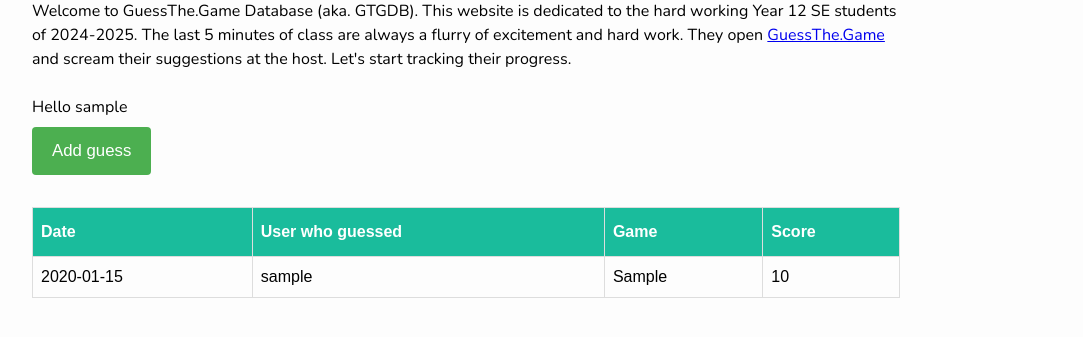
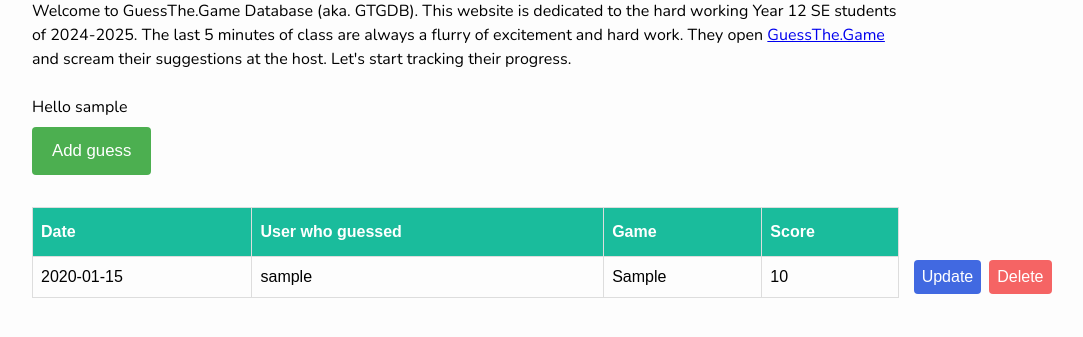
Before and after one commit to MohammadM123/GTGDB, a Flask app: page / in a window 1280 px wide. Shown: the part 257-594 px from the top of the page, without its empty margins (174-1257 px from the left). Run offline with Flask 3, Linux system fonts and the light colour scheme; a user stored in the database is signed in; tables that the repository leaves empty hold one stand-in row (values such as "Sample post").

Commit message:
update and delete html and css

```diff
--- a/static/css/style.css
+++ b/static/css/style.css
@@ -83,6 +83,48 @@ nav a.active {
   color: white;
 }
 
+.row-wrapper {
+  position: relative;
+}
+
+td.row-actions {
+  position: absolute;
+  right: -160px; /* adjust depending on spacing */
+  top: 50%;
+  transform: translateY(-50%);
+  display: flex;
+  gap: 8px;
+  border: none;
+}
+
+th.action-cell {
+  padding: 0;
+}
+
+.action-button {
+  font-size: 16px;
+  padding: 8px;
+}
+
+a.action-button {
+  display: inline;
+  color: #fff;
+  text-decoration: none;
+  padding: 0;
+  height: min-content;
+  margin: 8px 0px;
+  padding: 5px 8px;
+  border-radius: 4px;
+}
+
+.update-button {
+  background-color: royalblue;
+}
+
+.delete-button {
+  background-color: rgb(245, 100, 100);
+}
+
 input[type="text"],
 input[type="password"],
 input[type="date"],
--- a/templates/index.html
+++ b/templates/index.html
@@ -28,11 +28,25 @@
 
   <tbody>
     {% for guess in guesses %}
-    <tr>
+    <tr class="row-wrapper">
       <td>{{ guess['date'] }}</td>
       <td>{{ guess['username'] }}</td>
       <td>{{ guess['game'] }}</td>
       <td>{{ guess['score'] }}</td>
+
+      {% if session['username'] == guess['username'] %}
+      <td class="row-actions">
+        <a href="/update/{{guess.id}}" class="action-button update-button">
+          Update
+        </a>
+        <form action="/delete" method="POST" style="display: inline">
+          <input type="hidden" name="id" value="{{ guess['id'] }}" />
+          <button class="action-button delete-button" type="submit">
+            Delete
+          </button>
+        </form>
+      </td>
+      {% endif %}
     </tr>
     {% endfor %}
   </tbody>
```
